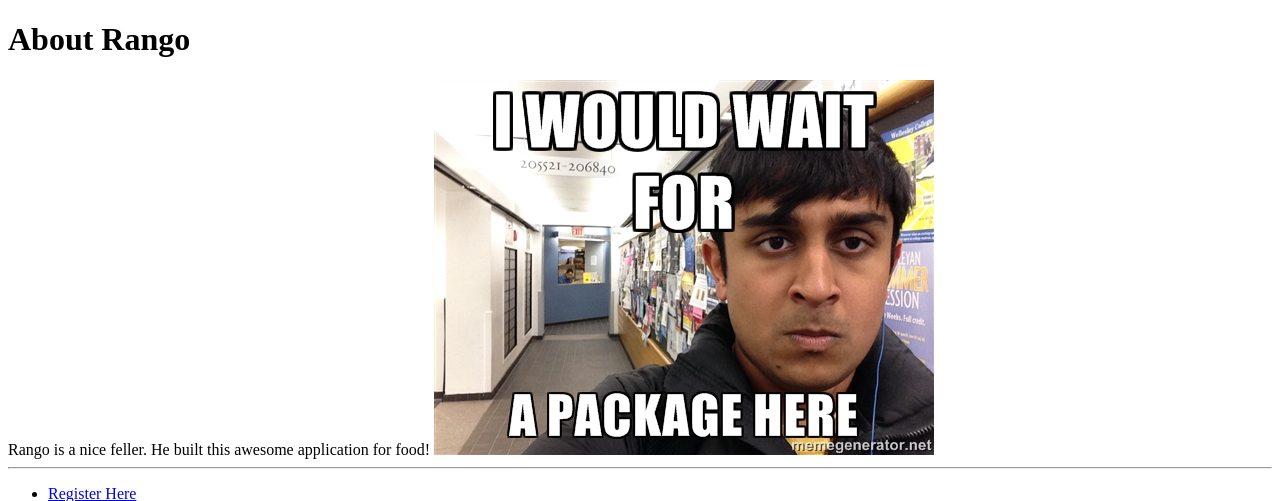
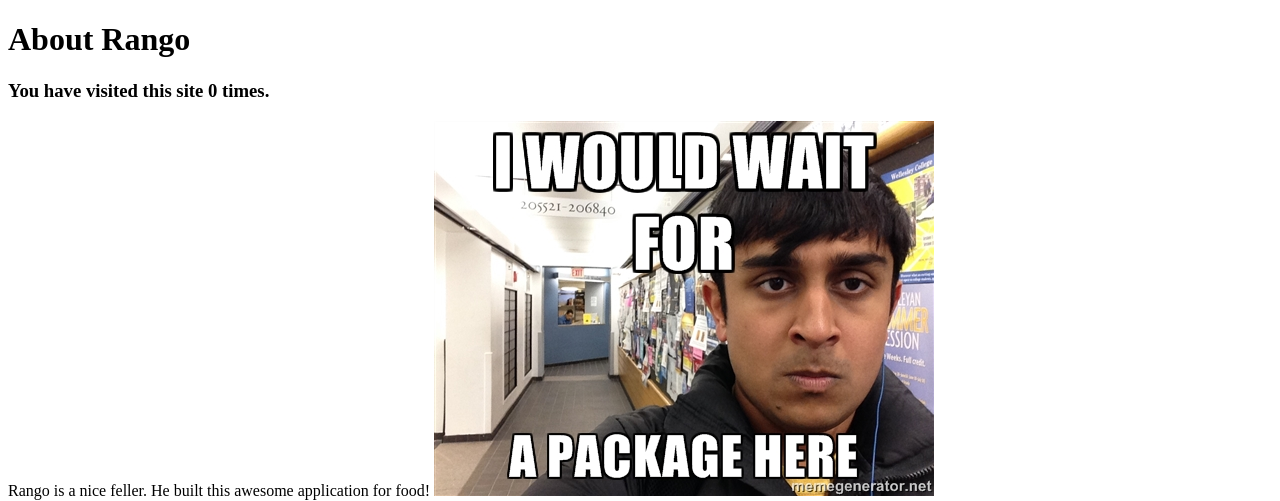
Before and after one commit to brownmagik352/tango_django, a Django app: page /rango/about/ in a window 1280 px wide. Shown: the top 501 px of the page. Run offline with Django 3.2, Linux system fonts and the light colour scheme; parts of the project's set-up code (start-up, migrations or seed data) failed here and were passed over.

Commit message:
finished ch. 10

```diff
--- a/tango_with_django_project/rango/views.py
+++ b/tango_with_django_project/rango/views.py
@@ -30,7 +30,7 @@ def index(request):
 	    last_visit_time = request.session.get('last_visit')
 	    visits = request.session.get('visits', 0)
 
-	    if (datetime.now() - datetime.strptime(last_visit_time[:-7], "%Y-%m-%d %H:%M:%S")).seconds > 5:
+	    if (datetime.now() - datetime.strptime(last_visit_time[:-7], "%Y-%m-%d %H:%M:%S")).days > 0:
 	        request.session['visits'] = visits + 1
 	        request.session['last_visit'] = str(datetime.now())
 	else:
@@ -41,26 +41,14 @@ def index(request):
 	# Render and return the rendered response back to the user.
 	return render_to_response('rango/index.html', context_dict, context)
 
-    #using cookies and not server side sessions
-	# response = render_to_response('rango/index.html', context_dict, context)
-
-	# visits = int(request.COOKIES.get('visits','0'))
-
-	# if 'last_visit' in request.COOKIES:
-	# 	last_visit = request.COOKIES['last_visit']
-	# 	last_visit_time = datetime.strptime(last_visit[:-7], "%Y-%m-%d %H:%M:%S")
-
-	# 	if (datetime.now() - last_visit_time).days > 0:
-	# 		response.set_cookie('visits', visits+1)
-	# 		response.set_cookie('last_visit', datetime.now())
-	# else:
-	# 	response.set_cookie('last_visit', datetime.now())
-
-	# return response
-
 def about(request):
 	context = RequestContext(request)
 	context_dict = {'thing': "awesome application for food"}
+	if request.session.get('visits'):
+		count = request.session.get('visits')
+	else:
+		count = 0
+	context_dict['visits'] = count
 	return render_to_response('rango/about.html', context_dict, context)
 
 def category(request, category_name_url):
@@ -139,9 +127,6 @@ def add_page(request, category_name_url):
              context)
 
 def register(request):
-	if request.session.test_cookie_worked():
-		print ">>>> TEST COOKIE WORKED!"
-		request.session.delete_test_cookie()
 	context = RequestContext(request)
 
 	registered = False
--- a/tango_with_django_project/templates/rango/about.html
+++ b/tango_with_django_project/templates/rango/about.html
@@ -6,6 +6,7 @@
 
 {% block body_block %}
    <h1>About Rango</h1>
+   <h3>You have visited this site {{ visits }} times.</h3>
 	Rango is a nice feller. He built this {{thing}}!
 	<img src="{% static 'wenzel_app.jpg' %}" alt="food_pic"/>
 	<br />
```
Also changed, not shown: tango_with_django_project/rango.db.
